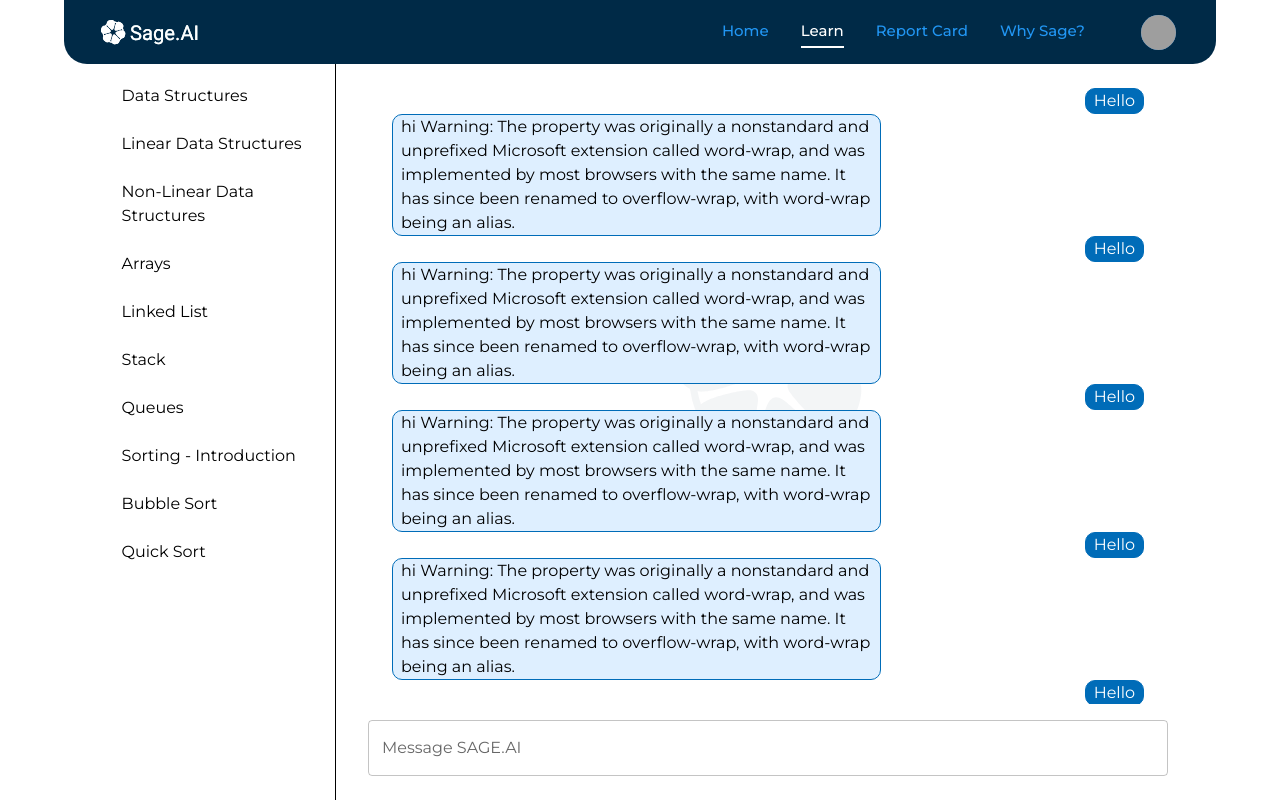
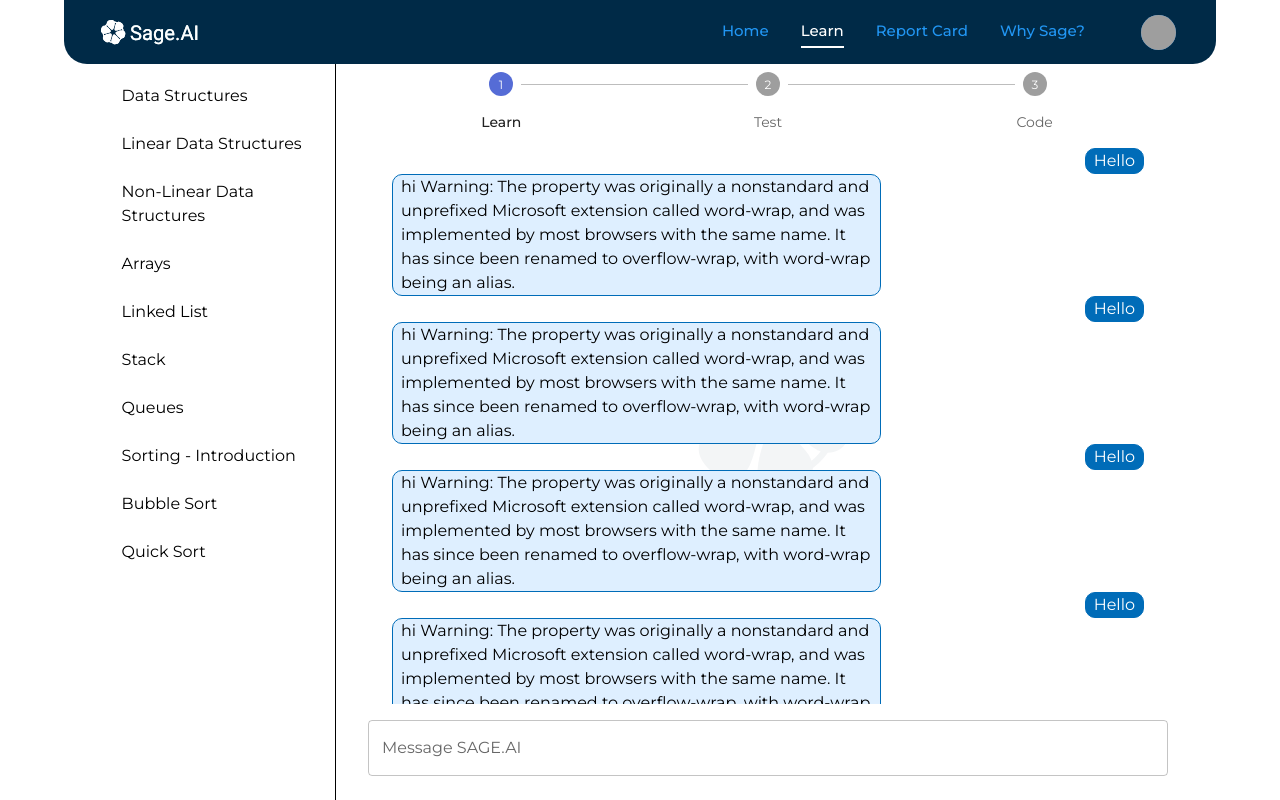
Before and after one commit to Xen14581/GenAIHack, a React (Create React App) app in the folder Frontend/: page /learn/chat in a window 1280 px wide. Built offline with nearby package versions, Linux system fonts and the light colour scheme; grey boxes are pictures that could not be loaded.

Commit message:
Stepper integration, navbar routing

```diff
--- a/Frontend/src/apis/auth.js
+++ b/Frontend/src/apis/auth.js
@@ -3,11 +3,11 @@ import axios from "axios"
 
 
 const login = async (data) => {
-    // let response = await axios.post(apiUrl + "/login", data=data)
-    let response = {
-        "token": "eyJhbGciOiJIUzI1NiIsInR5cCI6IkpXVCJ9.eyJleHAiOjE3MjU0NzM4MjEsImlhdCI6MTcyNTM4NzQyMSwic3ViIjoxfQ.8tppGooXFoPOSY00HuKg5UaHKll0PSW0LNchveE2M0g",
-        status: 200
-    }
+    let response = await axios.post(apiUrl + "/login", data=data)
+    // let response = {
+    //     "token": "eyJhbGciOiJIUzI1NiIsInR5cCI6IkpXVCJ9.eyJleHAiOjE3MjU0NzM4MjEsImlhdCI6MTcyNTM4NzQyMSwic3ViIjoxfQ.8tppGooXFoPOSY00HuKg5UaHKll0PSW0LNchveE2M0g",
+    //     status: 200
+    // }
     return response;
 }
 
--- a/Frontend/src/components/ChatBox.jsx
+++ b/Frontend/src/components/ChatBox.jsx
@@ -2,6 +2,7 @@ import {useState, useEffect} from "react";
 import { TextField, Button, Box, Stack } from "@mui/material";
 import MessagePanel from "./MessagePanel";
 import {ReactComponent as InvertedLogo} from "../assets/Logo-rev.svg"
+import StepperComponent from "./Stepper";
 
 const ChatBox=()=>{
     const [state, setState] = useState({
@@ -58,6 +59,7 @@ const ChatBox=()=>{
 
     return(
         <Box sx={{display: 'flex', flexDirection: 'column', width: '100%', height: '100%', px: 4, py: 1, maxHeight: '90vh' }}>
+            <StepperComponent />
             <MessagePanel chatHistory={state.history} />
             <Box sx={{width:'100%'}}>
                 <Stack spacing={2} direction="row">
--- a/Frontend/src/components/Navbar.jsx
+++ b/Frontend/src/components/Navbar.jsx
@@ -103,6 +103,13 @@ const Navbar = (props) => {
 
     const handleClick = (event) => {
         setAvatarEl(event.currentTarget);
+    };
+
+    //   Menu Controller
+    const [anchorEl, setAnchorEl] = React.useState(null);
+    const open = Boolean(anchorEl);
+    const handleOpenClose = (event) => {
+      setAnchorEl(event.currentTarget);
     };
 
     const handleClose = (e) => {
@@ -248,7 +255,7 @@ const Navbar = (props) => {
                                         id="demo-customized-menu"
                                         anchorEl={anchorEl}
                                         open={open}
-                                        onClose={handleRoute}
+                                        onClose={() => {setState(prev => {return {...prev, page: item.route}})}}
                                     >
                                         {navItems.map((item, index) => {
                                             return (<MenuItem key={index} id={item.name} onClick={() => {setState(prev => {return {...prev, page: item.route}})}} disableRipple>
--- a/Frontend/src/components/Stepper.jsx
+++ b/Frontend/src/components/Stepper.jsx
@@ -5,15 +5,18 @@ import Step from '@mui/material/Step';
 import StepLabel from '@mui/material/StepLabel';
 
 const steps = [
-    {name : 'Learn', route: '/learn'},
+    {name : 'Learn', route: '/learn/chat'},
     {name: 'Test', route: '/learn/quiz'},
     {name: 'Code', route: '/learn/code'}
 ];
 
-export default function StepperComponent(props) {
+export default function StepperComponent() {
+
+  const location = window.location.pathname
+
   return (
     <Box sx={{ width: '100%' }}>
-      <Stepper activeStep={props.stage} alternativeLabel>
+      <Stepper activeStep={steps.indexOf(steps.filter(value => value.route === location)[0])} alternativeLabel>
         {steps.map((item, index) => (
           <Step key={index}>
             <StepLabel>{item.name}</StepLabel>
--- a/Frontend/src/pages/chat.jsx
+++ b/Frontend/src/pages/chat.jsx
@@ -6,12 +6,7 @@ const CourseChat=()=>{
 
     return(
         <>
-            {/* <Box sx={{ height: window.innerWidth > 1000 ? '100%' : '10vh' }}>
-                <SideBar />
-            </Box> */}
-            {/* <Box sx={{ height: window.innerWidth > 1000 ? '100%' : '80vh' }}> */}
-                <ChatBox />
-            {/* </Box> */}
+            <ChatBox />
         </>
 
     )
--- a/Frontend/src/pages/code.jsx
+++ b/Frontend/src/pages/code.jsx
@@ -4,6 +4,7 @@ import ProblemPanel from '../components/ProblemPanel';
 import ChatBox from '../components/ChatBox';
 import CodeEditor from '../components/CodeEditor';
 import TestPanel from '../components/TestPanel';
+import StepperComponent from '../components/Stepper';
 import getCode from '../apis/code';
 
 const Code = () => {
--- a/Frontend/src/pages/layout.jsx
+++ b/Frontend/src/pages/layout.jsx
@@ -1,12 +1,11 @@
-import NavBar from "../components/Navbar"
-import { Box } from "@mui/material";
+import Navbar from "../components/Navbar";
 
 const Layout = (props) => {
   return (
     // <Box sx={{mx: window.innerWidth > 1000 ? '5rem' : 0, overflowY: 'auto'}}>
-      <NavBar>
+      <Navbar>
         {props?.children}
-      </NavBar>
+      </Navbar>
     // </Box>
   )
 };
--- a/Frontend/src/pages/quiz.jsx
+++ b/Frontend/src/pages/quiz.jsx
@@ -4,6 +4,7 @@ import {ReactComponent as Lock} from "../assets/quiz/locked.svg";
 import Button from '@mui/material/Button';
 import { useSelector } from 'react-redux'
 import getQuiz from '../apis/quiz';
+import StepperComponent from '../components/Stepper';
 
 const Quiz=()=>{
   const selectedTopic = useSelector(state => state.topic.value)
@@ -74,6 +75,9 @@ const Quiz=()=>{
               px: 4
             }}
           >
+            <Grid2 item size={{xs: 12}}  sx={window.innerWidth > 1000 ? {height: 'max-content', maxHeight: "10vh", scrollY: 'hidden', mt:4}: {height: "max-content", maxHeight: "10vh", padding: '5px', mt:4}}>
+                <StepperComponent />
+            </Grid2>
             {quiz?.questions?.map((question, index)=>{
                 return (
                   <Grid2
```
